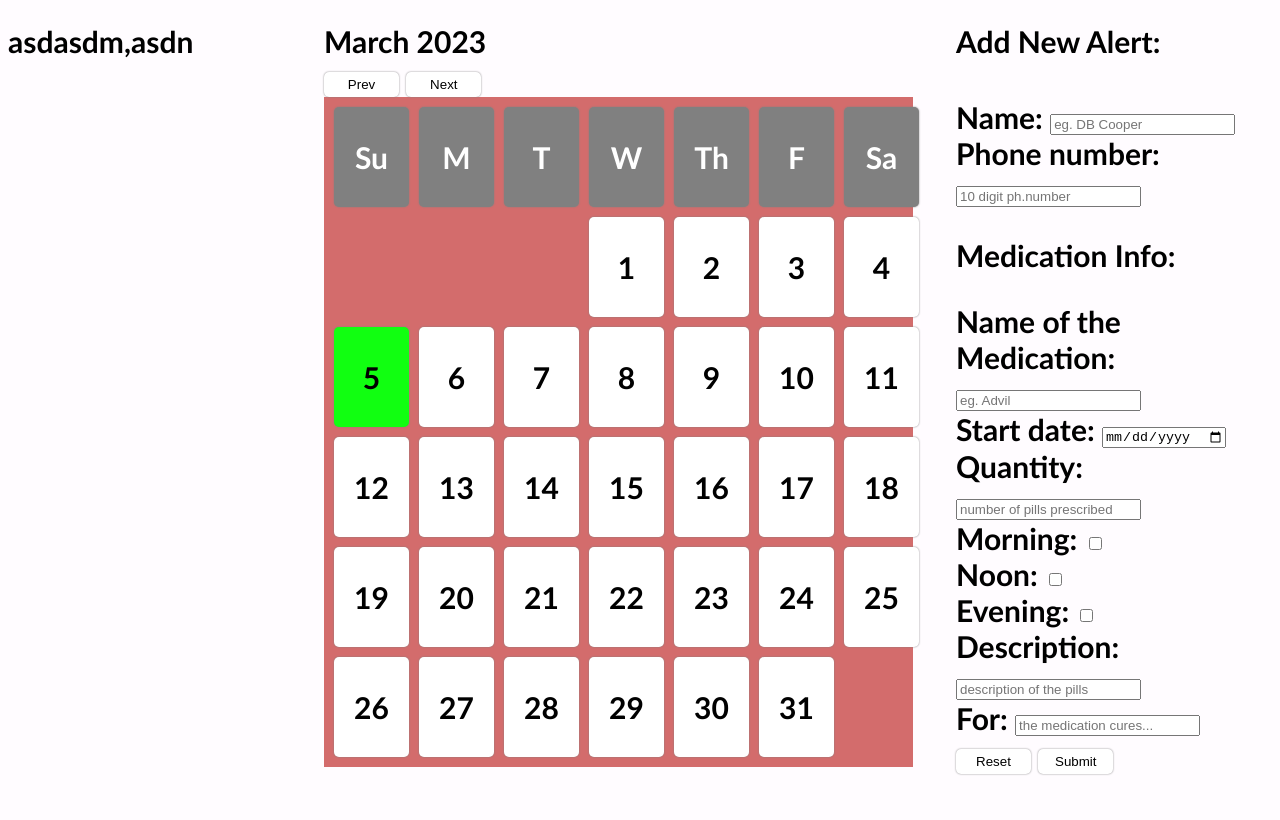
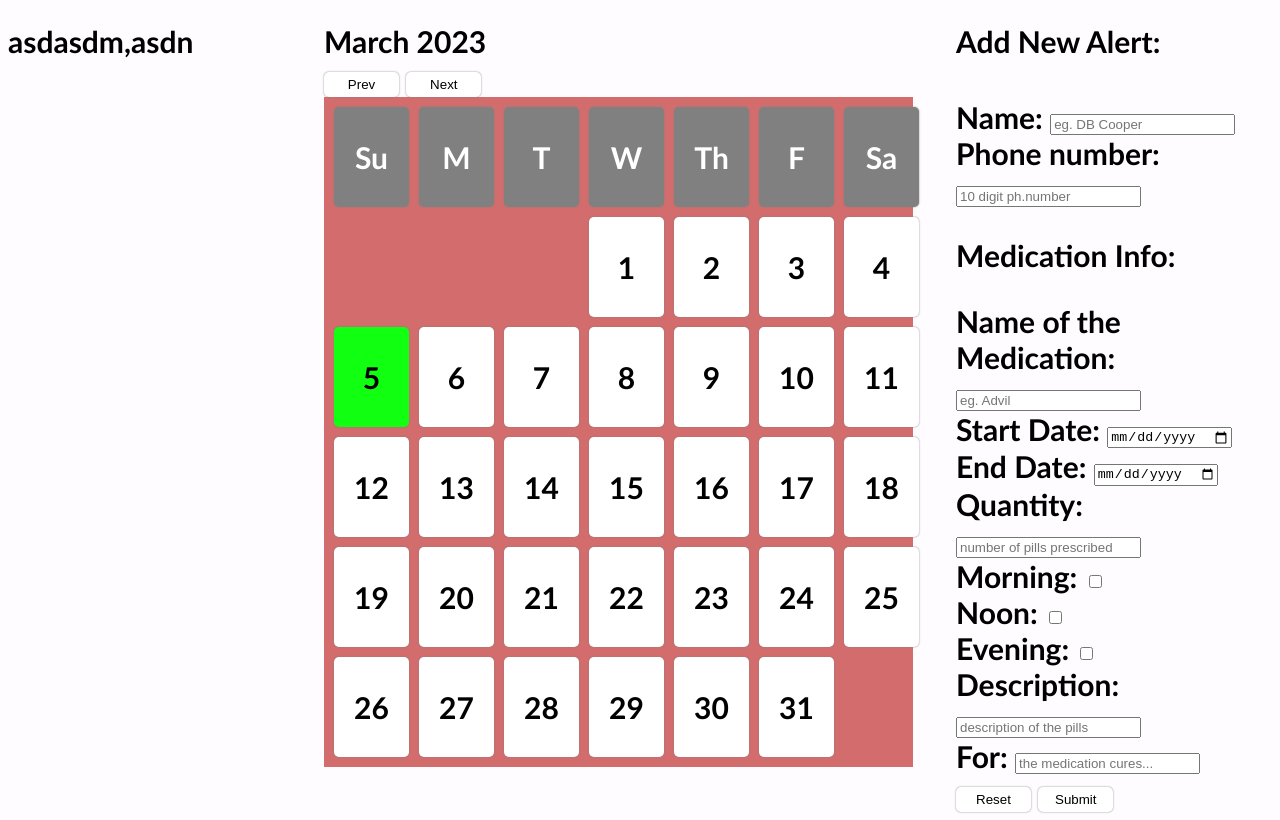
Before and after one commit to aprkr/Madhacks2023, a website: page test.html in a window 1280 px wide. Shown: the part 127-947 px from the top of the page. Before the commit the page ends 909 px from the top, so only its background shows below. Drawn offline with Linux system fonts and the light colour scheme.

Commit message:
Add files via upload

```diff
--- a/test.html
+++ b/test.html
@@ -63,8 +63,12 @@
                     <input type="text" name="medname" id="medname" placeholder="eg. Advil" required>
                 </div>
                 <div>
-                    <label for="sdate">Start date:</label>
+                    <label for="sdate">Start Date:</label>
                     <input type="date" name="sdate" id="sdate" required>
+                </div>
+                <div>
+                    <label for="sdate">End Date:</label>
+                    <input type="date" name="edate" id="edate" required>
                 </div>
                 <div>
                     <label for="quan">Quantity:</label>
```
